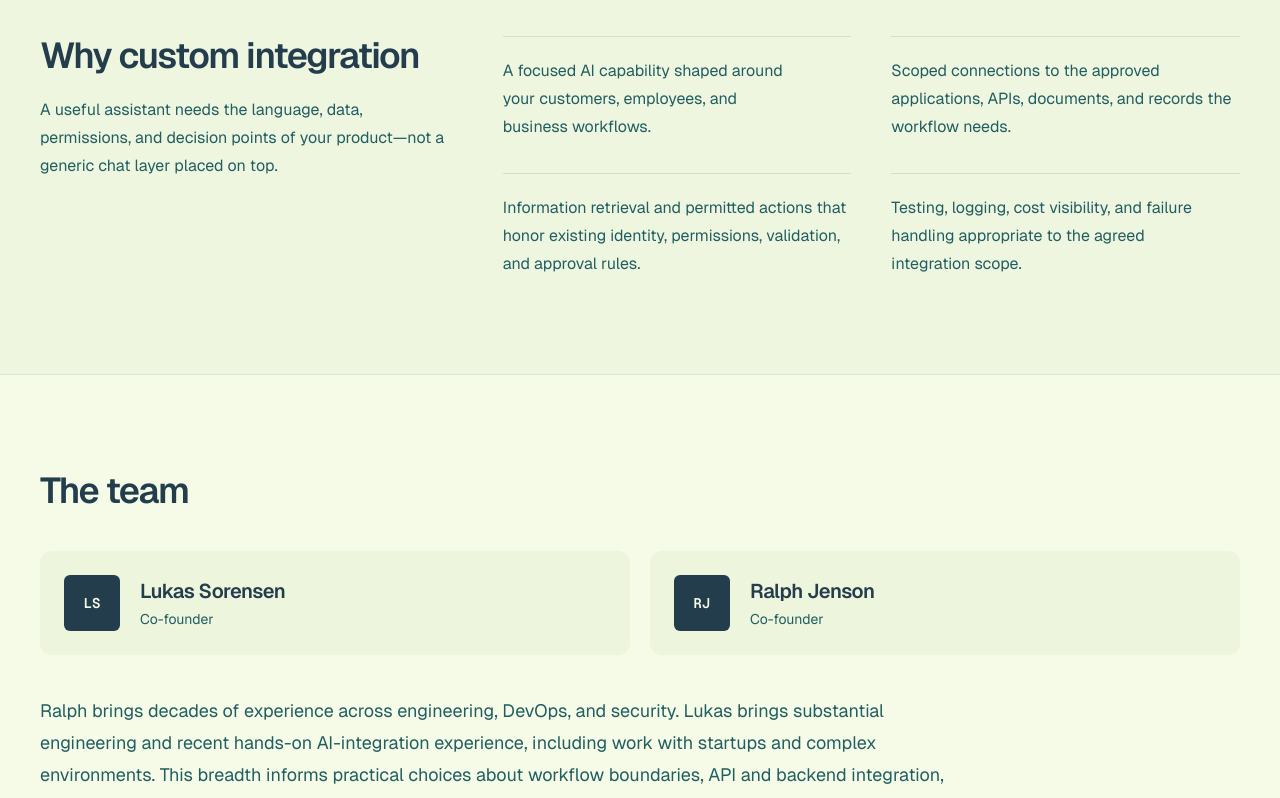
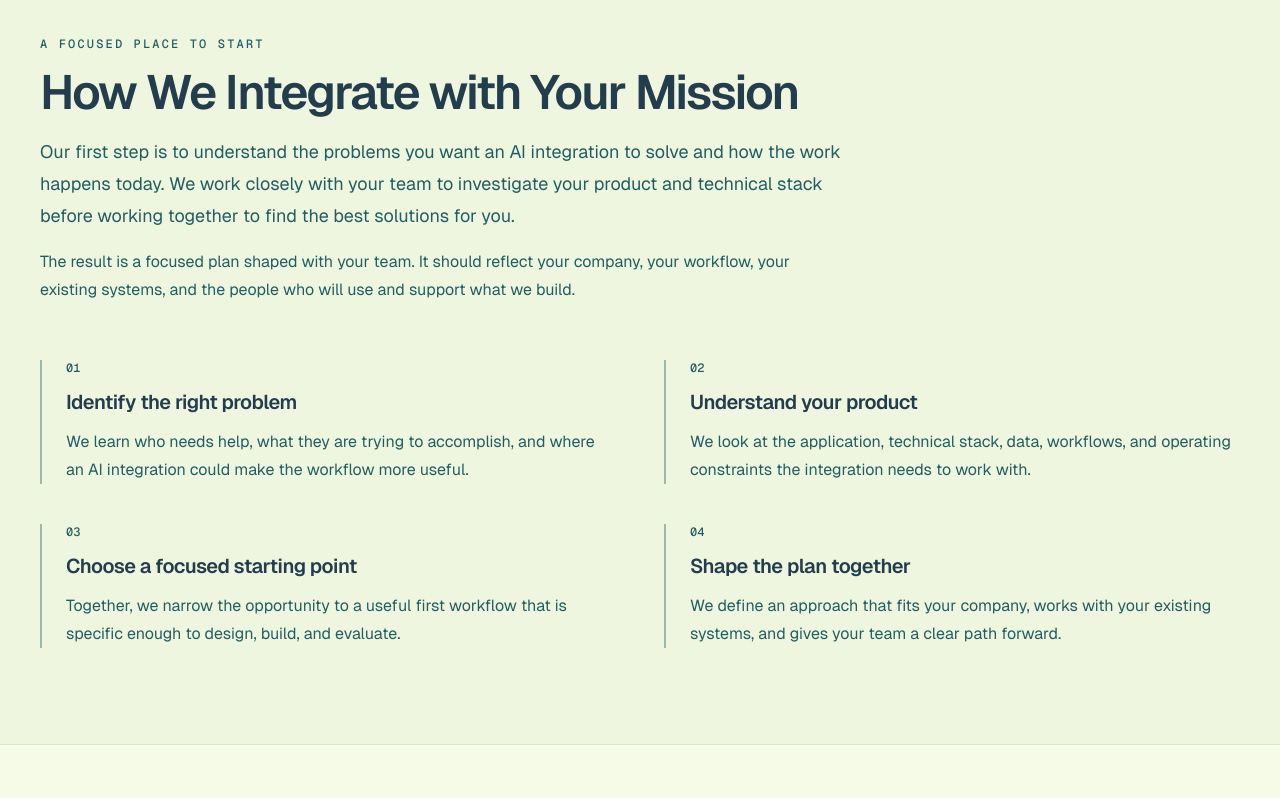
Before and after one commit to theory-foundry/website, a Next.js app: page /our-process in a window 1280 px wide. Shown: the part 840-1638 px from the top of the page. Built offline with nearby package versions, Linux system fonts and the light colour scheme.

Commit message:
update copy

```diff
--- a/src/app/our-process/page.tsx
+++ b/src/app/our-process/page.tsx
@@ -12,6 +12,29 @@ const capabilities = [
   "Focused around a valuable workflow",
   "Built into your existing product",
   "Controls matched to each action",
+];
+
+const openingStage = [
+  {
+    title: "Identify the right problem",
+    summary:
+      "We learn who needs help, what they are trying to accomplish, and where an AI integration could make the workflow more useful.",
+  },
+  {
+    title: "Understand your product",
+    summary:
+      "We look at the application, technical stack, data, workflows, and operating constraints the integration needs to work with.",
+  },
+  {
+    title: "Choose a focused starting point",
+    summary:
+      "Together, we narrow the opportunity to a useful first workflow that is specific enough to design, build, and evaluate.",
+  },
+  {
+    title: "Shape the plan together",
+    summary:
+      "We define an approach that fits your company, works with your existing systems, and gives your team a clear path forward.",
+  },
 ];
 
 export default function OurProcess() {
@@ -48,6 +71,34 @@ export default function OurProcess() {
       </section>
 
       <section className="border-y border-forest/10 bg-mist/65 px-6 py-16 lg:px-10 lg:py-24 dark:border-cream/20 dark:bg-night-surface/65">
+        <div className="mx-auto max-w-7xl">
+          <p className={`mb-4 font-mono text-xs font-medium uppercase tracking-[0.18em] ${tw.TEXT_TERTIARY}`}>
+            A focused place to start
+          </p>
+          <h2 className={`max-w-3xl text-4xl font-semibold tracking-[-0.04em] md:text-5xl ${tw.TEXT_PRIMARY}`}>
+            How We Integrate with Your Mission
+          </h2>
+          <p className={`mt-5 max-w-[68ch] text-lg leading-8 ${tw.TEXT_SECONDARY}`}>
+            Our first step is to understand the problems you want an AI integration to solve and how the work happens
+            today. We work closely with your team to investigate your product and technical stack before working together to find the best solutions for you.
+          </p>
+          <p className={`mt-4 max-w-[76ch] leading-7 ${tw.TEXT_SECONDARY}`}>
+            The result is a focused plan shaped with your team. It should reflect your company, your workflow, your existing systems, and the people who will use and support what we build.
+          </p>
+
+          <div className="mt-14 grid gap-x-12 gap-y-10 md:grid-cols-2">
+            {openingStage.map((step, index) => (
+              <article className="grid gap-3 border-l-2 border-forest/40 pl-6 dark:border-mint/40" key={step.title}>
+                <p className={`font-mono text-xs font-medium ${tw.TEXT_TERTIARY}`}>0{index + 1}</p>
+                <h3 className={`text-xl font-semibold tracking-[-0.025em] ${tw.TEXT_PRIMARY}`}>{step.title}</h3>
+                <p className={`max-w-[55ch] leading-7 ${tw.TEXT_SECONDARY}`}>{step.summary}</p>
+              </article>
+            ))}
+          </div>
+        </div>
+      </section>
+
+      <section className="px-6 py-16 lg:px-10 lg:py-24">
         <div className="mx-auto grid max-w-7xl gap-12 lg:grid-cols-[0.72fr_1.28fr]">
           <div>
             <h2 className={`text-4xl font-semibold tracking-[-0.04em] ${tw.TEXT_PRIMARY}`}>Why custom integration</h2>
@@ -66,11 +117,12 @@ export default function OurProcess() {
         </div>
       </section>
 
-      <section className="mx-auto max-w-7xl px-6 py-16 lg:px-10 lg:py-24">
+      <section className="border-y border-forest/10 bg-mist/65 px-6 py-16 lg:px-10 lg:py-24 dark:border-cream/20 dark:bg-night-surface/65">
+        <div className="mx-auto max-w-7xl">
           <h2 className={`text-4xl font-semibold tracking-[-0.04em] ${tw.TEXT_PRIMARY}`}>The team</h2>
           <div className="mt-10 grid gap-5 md:grid-cols-2">
             {RJLS.team.map((member) => (
-            <article className="flex items-center gap-5 rounded-xl bg-mist p-6 dark:bg-night-surface" key={member.name}>
+              <article className="flex items-center gap-5 rounded-xl bg-cream p-6 dark:bg-night" key={member.name}>
                 <div
                   aria-hidden="true"
                   className="grid size-14 flex-none place-items-center rounded-md bg-navy font-mono text-sm font-semibold text-cream dark:bg-mist dark:text-navy"
@@ -94,6 +146,7 @@ export default function OurProcess() {
             model evaluation, testing, observability, cost controls, and a handoff that an internal engineering team can
             understand and take forward.
           </p>
+        </div>
       </section>
     </main>
   );
--- a/src/app/page.tsx
+++ b/src/app/page.tsx
@@ -121,39 +121,6 @@ export default function Home() {
       </section>
 
       <section className="border-y border-forest/10 bg-mist/65 px-6 py-20 lg:px-10 lg:py-28 dark:border-cream/20 dark:bg-night-surface/65">
-        <div className="mx-auto max-w-7xl">
-          <p className={`mb-4 font-mono text-xs font-medium uppercase tracking-[0.18em] ${tw.TEXT_TERTIARY}`}>
-            A focused place to start
-          </p>
-          <h2 className={`max-w-3xl text-4xl font-semibold tracking-[-0.04em] md:text-5xl ${tw.TEXT_PRIMARY}`}>
-            Learn from one useful workflow before expanding.
-          </h2>
-          <p className={`mt-5 max-w-[62ch] text-lg leading-8 ${tw.TEXT_SECONDARY}`}>
-            A deliberate first integration gives your team something concrete to test with real users, observe, and
-            improve. We shape the experience, connect the approved systems, and deliver the interface as one focused
-            product capability.
-          </p>
-          <p className={`mt-4 max-w-[76ch] leading-7 ${tw.TEXT_SECONDARY}`}>
-            As models and tools change, the practical question is how each option behaves on representative cases for
-            the agreed workflow. Starting with one useful workflow makes those evaluations, model choices, and usage
-            limits specific enough to review before expanding.
-          </p>
-
-          <div className="mt-14 grid gap-x-12 gap-y-10 md:grid-cols-2">
-            {RJLS.services.map((service) => (
-              <article
-                className="grid gap-3 border-l-2 border-forest/40 pl-6 dark:border-mint/40"
-                key={service.title}
-              >
-                <h3 className={`text-xl font-semibold tracking-[-0.025em] ${tw.TEXT_PRIMARY}`}>{service.title}</h3>
-                <p className={`max-w-[55ch] leading-7 ${tw.TEXT_SECONDARY}`}>{service.summary}</p>
-              </article>
-            ))}
-          </div>
-        </div>
-      </section>
-
-      <section className="px-6 py-20 lg:px-10 lg:py-28">
         <div className="mx-auto grid max-w-7xl gap-12 lg:grid-cols-[1.1fr_0.9fr]">
           <div>
             <h2 className={`max-w-2xl text-4xl font-semibold tracking-[-0.04em] md:text-5xl ${tw.TEXT_PRIMARY}`}>
@@ -169,14 +136,14 @@ export default function Home() {
             </div>
           </div>
 
-          <aside className="self-start rounded-xl bg-mist p-7 md:p-9 dark:bg-night-surface">
+          <aside className="self-start rounded-xl bg-cream p-7 md:p-9 dark:bg-night">
             <KeyRoundIcon className="size-6 text-forest dark:text-mint" strokeWidth={1.75} />
             <h2 className={`mt-6 text-3xl font-semibold tracking-[-0.035em] ${tw.TEXT_PRIMARY}`}>
               Clear boundaries for every connection.
             </h2>
             <p className={`mt-4 leading-7 ${tw.TEXT_SECONDARY}`}>
-              You approve what the assistant can access and do. Sensitive changes can stay behind validation, review,
-              or explicit confirmation.
+              You approve what the assistant can access and do. Sensitive changes can stay behind validation, review, or
+              explicit confirmation.
             </p>
             <div className="mt-8 space-y-5">
               {RJLS.safeguards.map((safeguard) => (
```
Lines whose indentation alone changed are shown as unchanged.
